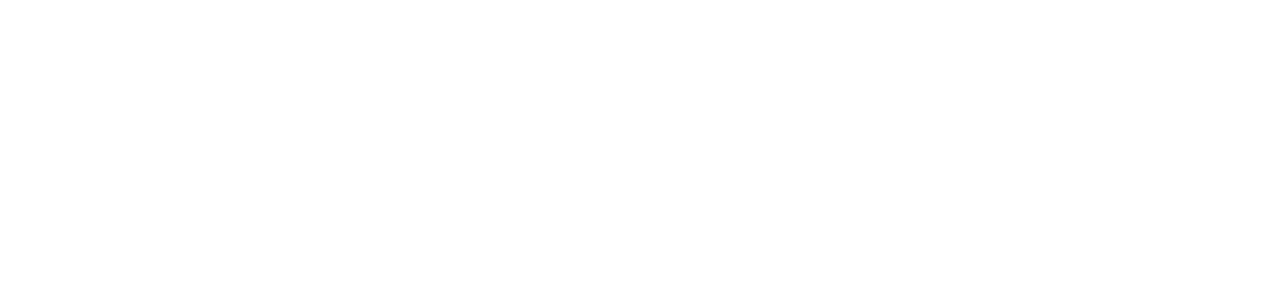
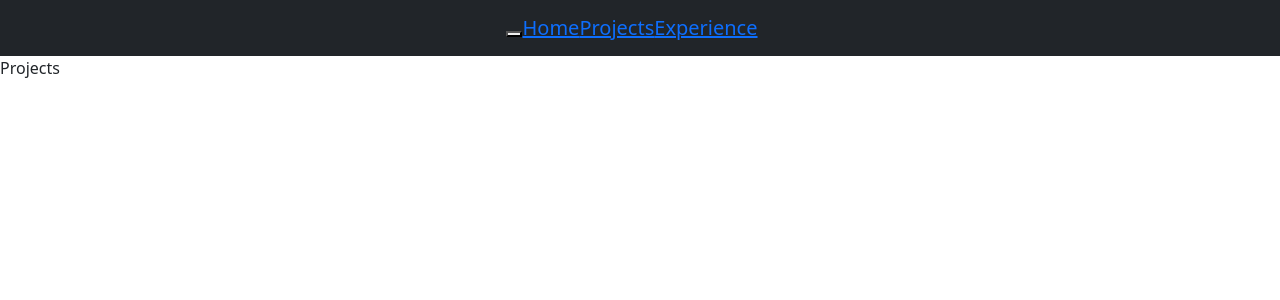
Before and after one commit to Poursha98/porfolio-site-react, a React (Vite) app: page /projects in a window 1280 px wide. Shown: the top 300 px of the page. Built offline with nearby package versions, Linux system fonts and the light colour scheme.

Commit message:
basic styles for nav

```diff
--- a/package.json
+++ b/package.json
@@ -14,6 +14,7 @@
     "@emotion/styled": "^11.11.0",
     "@mui/icons-material": "^5.11.16",
     "@mui/material": "^5.13.3",
+    "bootstrap": "^5.3.0",
     "react": "^18.2.0",
     "react-dom": "^18.2.0",
     "react-router-dom": "^6.11.2",
--- a/src/App.jsx
+++ b/src/App.jsx
@@ -3,6 +3,8 @@
 import Home from './pages/Home.jsx'
 import Projects from './pages/Projects.jsx'
 import Experience from './pages/Experience.jsx'
+import Navbar from "./components/Navbar.jsx";
+import '../node_modules/bootstrap/dist/css/bootstrap.min.css'
 
 function App() {
 
@@ -10,10 +12,11 @@
   return (
     <>
     <Router>
+      <Navbar/>
       <Routes>
         <Route path={'/'} element={<Home/>}/>
-        <Route path='/Projects' element={<Projects/>}></Route>
-        <Route path='/Experience' element={<Experience/>}></Route>
+        <Route path='/projects' element={<Projects/>}></Route>
+        <Route path='/experience' element={<Experience/>}></Route>
         <Route></Route>
       </Routes>
     </Router>
--- /dev/null
+++ b/src/components/Navbar.jsx
@@ -0,0 +1,18 @@
+import {Link} from 'react-router-dom'
+
+function Navbar() {
+    return (
+        <div className='navbar navbar-expand-lg bg-dark d-flex justify-content-center container-fluid'>
+            <div className='toggleBtn'>
+                <button></button>
+            </div>
+            <div className='Links navbar-brand '>
+                <Link to='/'>Home</Link>
+                <Link to='/projects'>Projects</Link>
+                <Link to='/experience'>Experience</Link>
+            </div>
+        </div>
+    )
+}
+
+export default Navbar
--- a/src/pages/Projects.jsx
+++ b/src/pages/Projects.jsx
@@ -2,7 +2,7 @@
 const Projects = () => {
     return (
         <div>
-
+            Projects
         </div>
     );
 };
```
Also changed, not shown: 1 other file (tests, documents, lock files or other folders).
